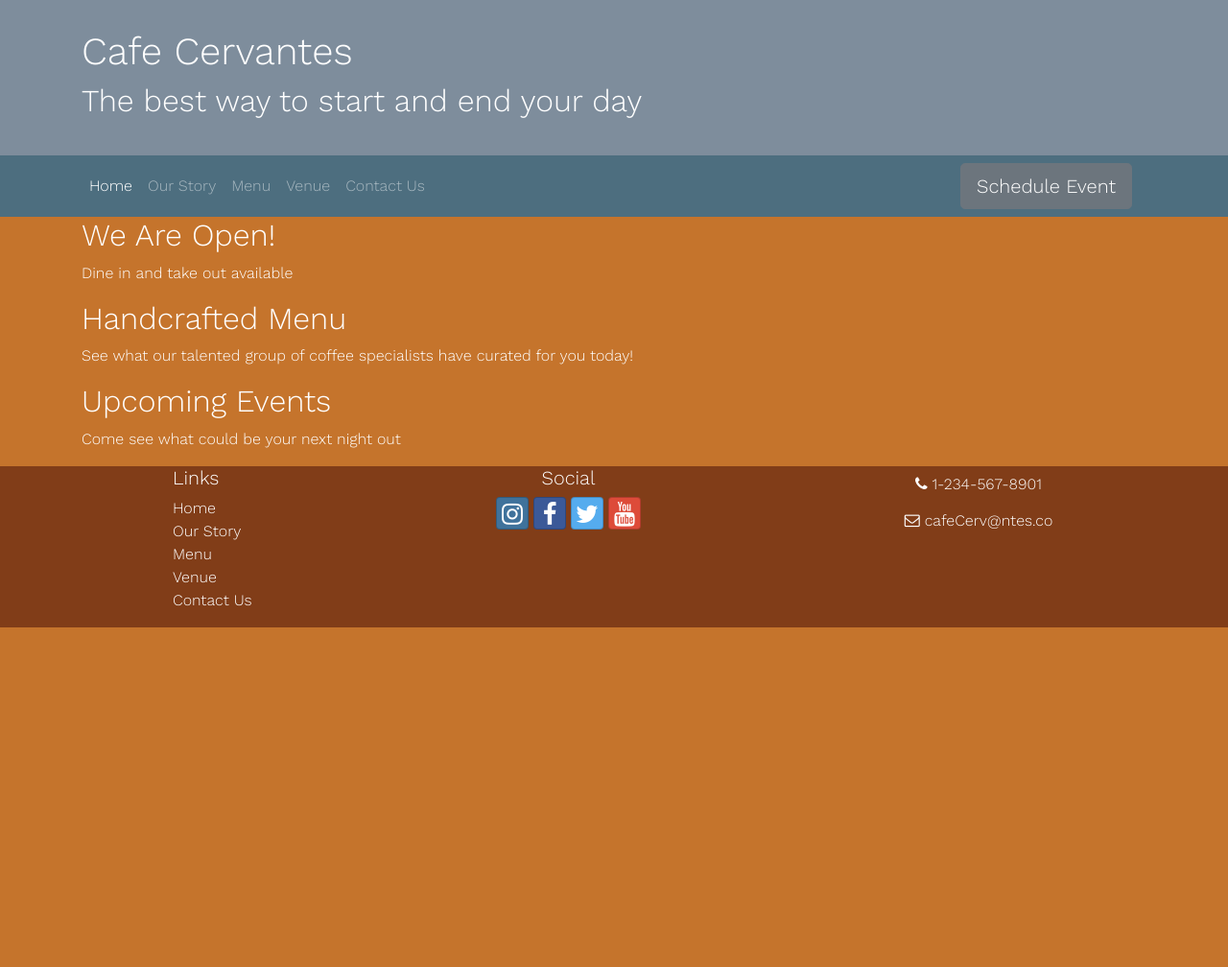
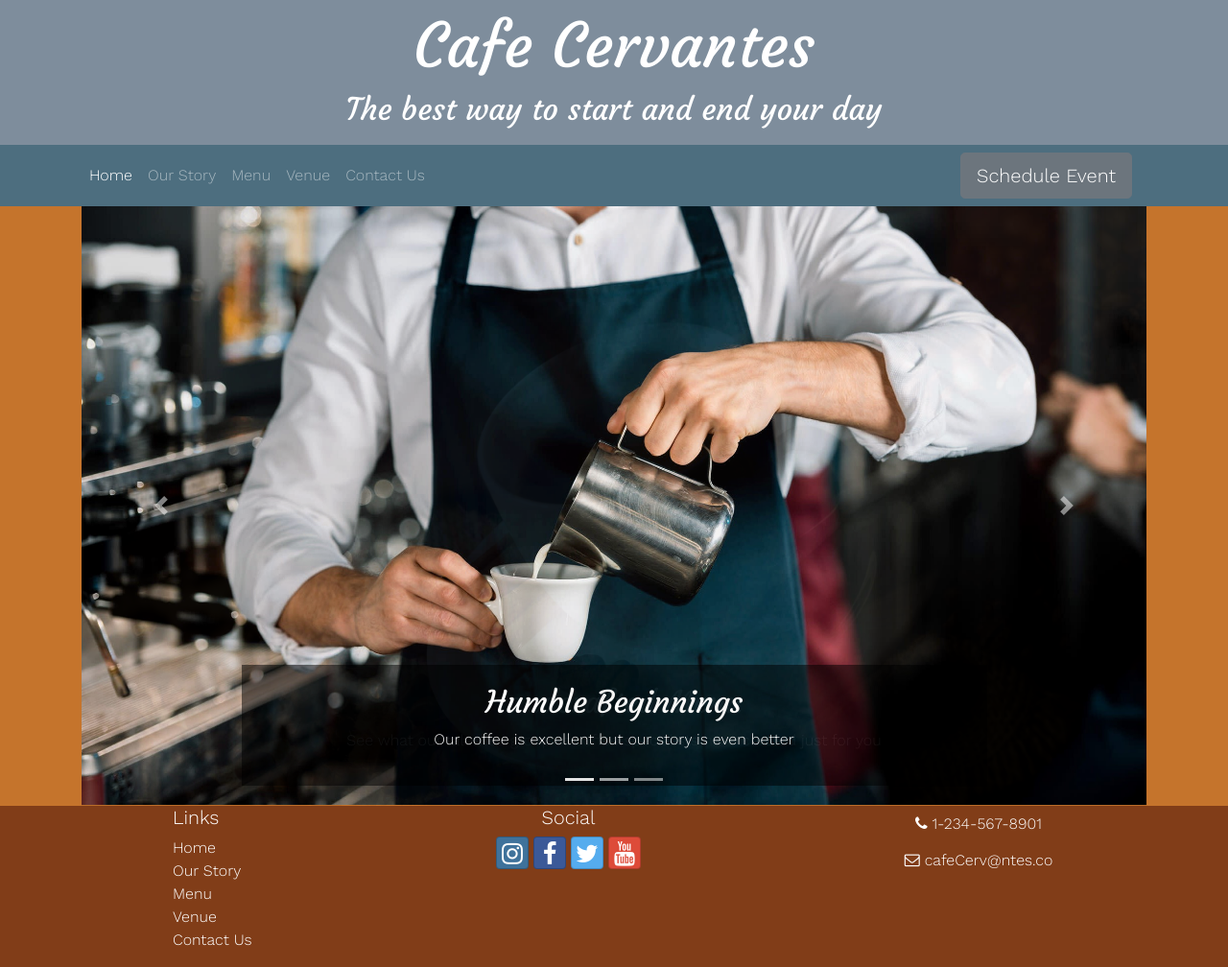
Before and after one commit to wacwestley/BSProject, a website: page homePage.html in a window 1280 px wide. Shown: the whole page at 96% size. Before the commit the page ends 800 px from the top, so only its background shows below. Drawn offline with nearby package versions, Linux system fonts and the light colour scheme.

Commit message:
home page fully working

```diff
--- a/css/projectStyles.scss
+++ b/css/projectStyles.scss
@@ -4,7 +4,8 @@ $lightBlue: #7E8D9C;
 $beige: #D5C9BB;
 $orange: #C5742C;
 $burntOrange: #813D18;
-
+$black-transparent: rgba(0, 0, 0, 0.5);
+$head-font: "Courgette", cursive;
 $body-font: "Work Sans", sans-serif;
 
 body{
@@ -12,14 +13,17 @@ body{
     color: white;
     font-family: $body-font;
 }
+h1 {
+    font-size: 4rem;
+}
 
 h1, h2, h3 {
-
+    font-family: $head-font;
 }
 
 .jumbotron {
     margin: 0;
-    padding: 30px;
+    padding: 10px;
     background-color: $lightBlue;
 }
 
@@ -48,6 +52,14 @@ a:hover {
     color: white;
 }
 
+#cafeCarousel {
+    position: relative;
+}
+
+.carousel-caption {
+    background-color: $black-transparent;
+}
+
 .site-footer {
     background-color: $burntOrange;
 }
--- a/homePage.html
+++ b/homePage.html
@@ -9,22 +9,41 @@
     <link rel="stylesheet" href="node_modules/bootstrap-social/bootstrap-social.css" />
     <link rel="stylesheet" href="css/projectStyles.css" />
     <link rel="stylesheet" href="https://fonts.googleapis.com/css2?family=Work+Sans:wght@300&display=swap">
+    <link rel="stylesheet" href="https://fonts.googleapis.com/css2?family=Courgette&display=swap">
 
     <title>Cafe Cervantes</title>
 </head>
 <body>
-    <header class="jumbotron jumbotron-fluid">
+    <header>
+        <div class="jumbotron jumbotron-fluid">
             <div class="container">
                 <div class="row">
-                <div class="col">
+                    <div class="col text-center">
                         <h1>Cafe Cervantes</h1>
                         <h2>The best way to start and end your day</h2>
                     </div>
-                <!--fix responsiveness ^^^-->
                 </div>
             </div>
-    </header>
-
+        </div>
+        <nav class="navbar navbar-expand-md navbar-dark sticky-top">
+            <div class="container">
+                <button class="navbar-toggler" type="button" data-toggle="collapse" data-target="#cafeNav">
+                    <span class="navbar-toggler-icon"></span>
+                </button>
+                <div class="collapse navbar-collapse" id="cafeNav">
+                    <ul class="navbar-nav">
+                        <li class="nav-item active"><a class="nav-link" href="#">Home</a></li>
+                        <li class="nav-item"><a class="nav-link" href="ourStory.html">Our Story</a></li>
+                        <li class="nav-item"><a class="nav-link" href="menu.html">Menu</a></li>
+                        <li class="nav-item"><a class="nav-link" href="venue.html">Venue</a></li>
+                        <li class="nav-item"><a class="nav-link" href="contactUs.html">Contact Us</a></li>
+                    </ul>
+                </div>
+                <div class="col">
+                    <a role="button" class="btn btn-secondary btn-lg float-right" data-toggle="modal" data-target="#eventModal">Schedule Event</a>
+                </div>
+            </div>
+        </nav>
         <div id="eventModal" class="modal fade" role="dialog">
             <div class="modal-lg modal-dialog" role="document">
                 <div class="modal-content">
@@ -39,7 +58,6 @@
                                     <div class="col-md-6">
                                         <label for="name">Full Name</label>
                                         <input type="text" class="form-control" id="name" placeholder="John Doe"/>
-                                    <!--class="form-control-sm" experiment ^^^-->
                                     </div>
                                     <div class="col-md-6">
                                         <label for="phone">Phone Number</label>
@@ -87,46 +105,60 @@
                 </div>
             </div>
         </div>
-    <nav class="navbar navbar-expand-md navbar-dark sticky-top">
+    </header>
     <div class="container">
-            <button class="navbar-toggler" type="button" data-toggle="collapse" data-target="#cafeNav">
-                <span class="navbar-toggler-icon"></span>
-            </button>
-            <div class="collapse navbar-collapse" id="cafeNav">
-                <ul class="navbar-nav">
-                    <li class="nav-item active"><a class="nav-link" href="#">Home</a></li>
-                    <li class="nav-item"><a class="nav-link" href="ourStory.html">Our Story</a></li>
-                    <li class="nav-item"><a class="nav-link" href="menu.html">Menu</a></li>
-                    <li class="nav-item"><a class="nav-link" href="venue.html">Venue</a></li>
-                    <li class="nav-item"><a class="nav-link" href="contactUs.html">Contact Us</a></li>
-                </ul>
-            </div>
-            <div class="col">
-                <a role="button" class="btn btn-secondary btn-lg float-right" data-toggle="modal" data-target="#eventModal">Schedule Event</a>
+        <div class="row row-content">
+            <div class="col mx-auto">
+                <div id="cafeCarousel" class="carousel slide carousel-fade" data-ride="carousel">
+                    <ol class="carousel-indicators">
+                      <li data-target="#cafeCarousel" data-slide-to="0" class="active"></li>
+                      <li data-target="#cafeCarousel" data-slide-to="1"></li>
+                      <li data-target="#cafeCarousel" data-slide-to="2"></li>
+                    </ol>
+                    <div class="carousel-inner">
+                        <div class="carousel-item active">
+                            <img src="img/ourStory.jpg" class="d-block w-100" alt="Barista making a Latte">
+                            <div class="carousel-caption d-none d-md-block">
+                                <a href="ourStory.html">
+                                    <h2>Humble Beginnings</h2>
+                                    <p>Our coffee is excellent but our story is even better</p>
+                                </a>
                             </div>
                         </div>
-    </nav>
-    <div class="container">
-        <div class="row row-content">
-            <div class="col">
-                <h2>We Are Open!</h2>
-                <p>Dine in and take out available</p>
+                        <div class="carousel-item">
+                            <img src="img/coffeeMenu.jpg" class="d-block w-100" alt="Fresh cup of coffee surrounded by roasted beans">
+                            <div class="carousel-caption d-none d-md-block">
+                                <a href="menu.html">
+                                    <h2>Handcrafted Menu</h2>
+                                    <p>See what our talented group of coffee specialists have curated just for you</p>
+                                </a>
                             </div>
                         </div>
-        <div class="row row-content">
-            <div class="col">
-                <h2>Handcrafted Menu</h2>
-                <p>See what our talented group of coffee specialists have curated for you today!</p>
-            </div>
-        </div>
-        <div class="row row-content">
-            <div class="col">
+                        <div class="carousel-item">
+                            <img src="img/venue.jpg" class="d-block w-100" alt="looking over the heads of people in a crowd to see the stage">
+                            <div class="carousel-caption d-none d-md-block">
+                                <a href="venue.html">
                                     <h2>Upcoming Events</h2>
                                     <p>Come see what could be your next night out</p>
+                                </a>
                             </div>
                         </div>
                     </div>
-    <footer class="site-footer">
+                    <a class="carousel-control-prev" href="#cafeCarousel" role="button" data-slide="prev">
+                      <span class="carousel-control-prev-icon" aria-hidden="true"></span>
+                      <span class="sr-only">Previous</span>
+                    </a>
+                    <a class="carousel-control-next" href="#cafeCarousel" role="button" data-slide="next">
+                      <span class="carousel-control-next-icon" aria-hidden="true"></span>
+                      <span class="sr-only">Next</span>
+                    </a>
+                </div>
+            </div>
+        </div>
+    </div>
+
+
+    <footer class="site-footer mb-0">
         <div class="container">
             <div class="row">
                 <div class="col-4 col-sm-2 offset-1">
```
Also changed, not shown: contactUs.html (+4 -4 lines), menu.html (+4 -4 lines), ourStory.html (+4 -4 lines), venue.html (+4 -4 lines), css/projectStyles.css, img/coffeeMenu.jpg (added), img/ourStory.jpg (added), img/venue.jpg (added). Lines whose indentation alone changed are shown as unchanged.
